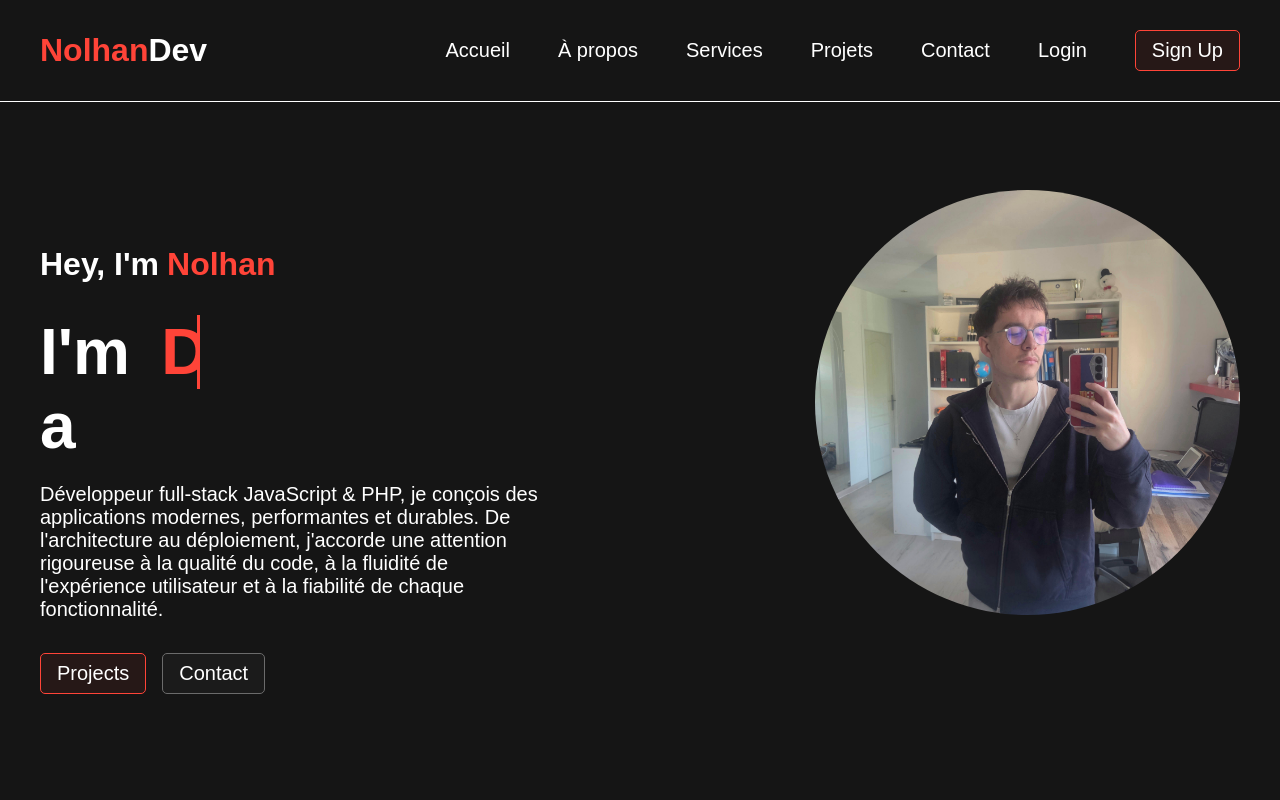
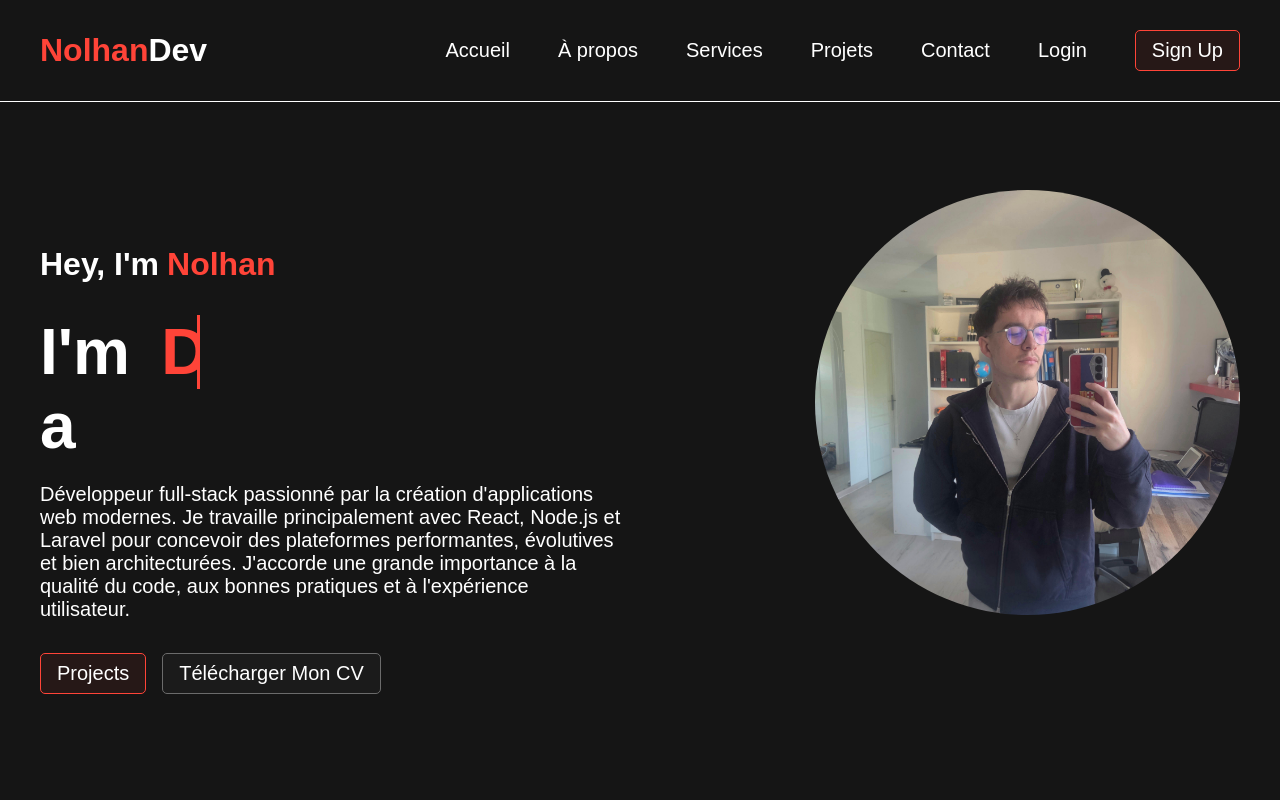
Before and after one commit to MNolhan/Nolhan-Portfolio, a React (Vite) app in the folder Frontend-Portfolio/: page / in a window 1280 px wide. Shown: the top 800 px of the page. Built offline with nearby package versions, Linux system fonts and the light colour scheme; a web font is replaced by a local one.

Commit message:
Feat : Modification du contenu de la page d'accueil (Home)

```diff
--- a/Frontend-Portfolio/src/pages/home.jsx
+++ b/Frontend-Portfolio/src/pages/home.jsx
@@ -5,7 +5,7 @@ import Me from "../assets/me.jpg";
 
 export default function Home() {
     return (
-        <div className="home">
+        <>
             <Header />
                 <section className="home">
                     <div className="container">
@@ -22,14 +22,12 @@ export default function Home() {
                                         <span>Designer</span>
                                     </p>
                                 </h1>
-                                <p className="home__description">Développeur full-stack JavaScript & PHP, je conçois des applications
-                                    modernes, performantes et durables. De l'architecture au déploiement, j'accorde une attention
-                                    rigoureuse à la qualité du code, à la fluidité de l'expérience utilisateur et à la fiabilité
-                                    de chaque fonctionnalité.
+                                <p className="home__description">Développeur full-stack passionné par la création d'applications web modernes.
+Je travaille principalement avec React, Node.js et Laravel pour concevoir des plateformes performantes, évolutives et bien architecturées. J'accorde une grande importance à la qualité du code, aux bonnes pratiques et à l'expérience utilisateur.
                                 </p>
                                 <div className="home__list">
                                     <Bouton variant="primary">Projects</Bouton>
-                                    <Bouton variant="secondary">Contact</Bouton>
+                                    <Bouton variant="secondary">Télécharger Mon CV</Bouton>
                                 </div>
                             </div>
                             <div className="home__content--right">
@@ -39,6 +37,6 @@ export default function Home() {
                     </div>
                 </section>
             <Foot />
-        </div>
+        </>
     );
 }
--- a/Frontend-Portfolio/src/styles/pages/__home.scss
+++ b/Frontend-Portfolio/src/styles/pages/__home.scss
@@ -61,7 +61,7 @@
 
     &__description{
         font-size: 1.25rem;
-        max-width: 500px;
+        max-width: 600px;
         color: white;
         margin-bottom: 2rem;
     }
```
